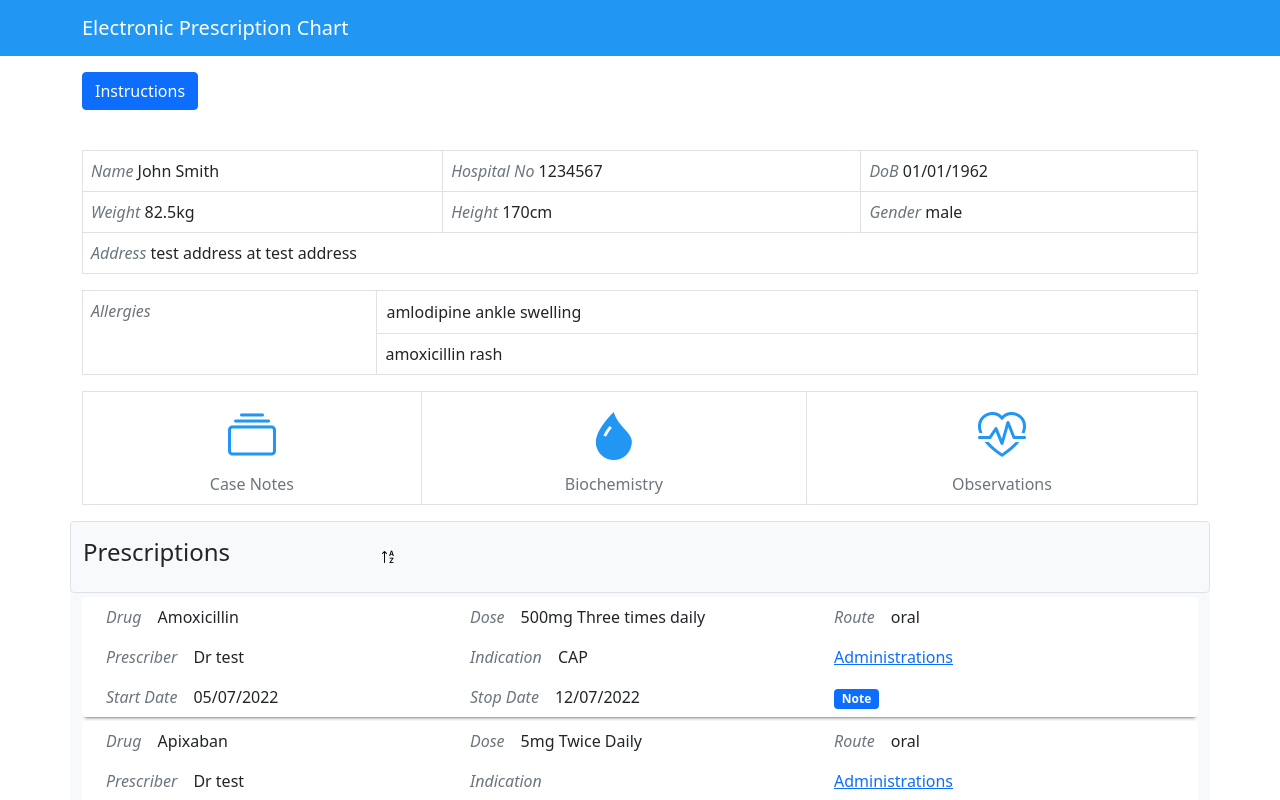
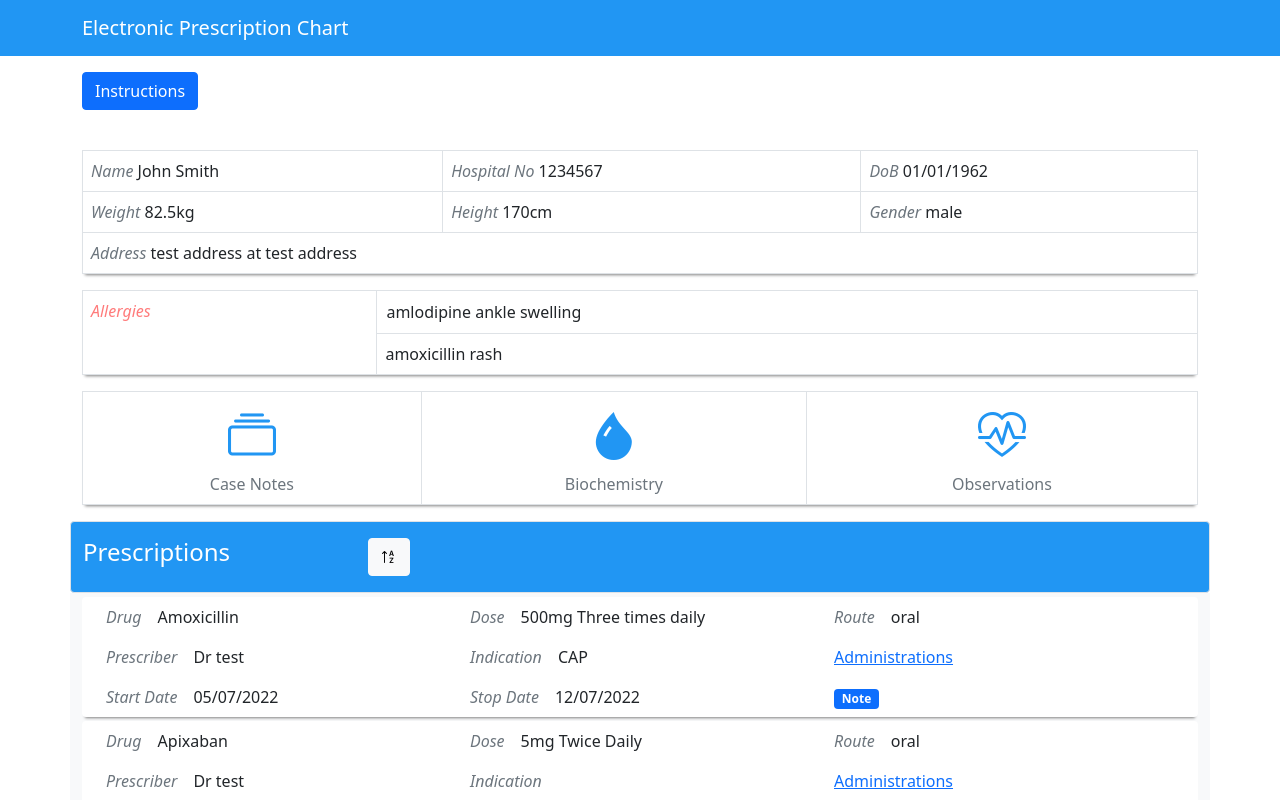
Before and after one commit to blogan19/case-studies-react, a React (Create React App) app: page / in a window 1280 px wide. Shown: the top 800 px of the page. Built offline with nearby package versions, Linux system fonts and the light colour scheme.

Commit message:
6th push tidy up

```diff
--- a/src/components/Patient_details.jsx
+++ b/src/components/Patient_details.jsx
@@ -6,8 +6,8 @@ import Allergies from './allergies';
 const PatientDetails = ({ patient, allergies }) => {
   return (
     <>
-      <Container className="mt-3">
-        <Table bordered>
+      <Container className="mt-3 ">
+        <Table bordered className='container-shadow '>
           <tbody>
             <tr>
               <td>
--- a/src/components/allergies.jsx
+++ b/src/components/allergies.jsx
@@ -15,11 +15,11 @@ function Allergies(props) {
   return (
     <>
       <Container className="mt-3">
-        <Table bordered>
+        <Table bordered className='container-shadow'>
           <tbody>
             <tr>
               <td rowspan={rowList.length}>
-                <i className="text-muted">Allergies</i>
+                <i className="allergy-text">Allergies</i>
               </td>
               <td colspan={2} >{rowList[0]}</td>
             </tr>
--- a/src/components/patient_records/Case_notes.jsx
+++ b/src/components/patient_records/Case_notes.jsx
@@ -32,6 +32,7 @@ function CaseNotes(props) {
     <>
       <td onClick={handleClick}>
         <Icon logo="bi bi-collection" title_text="Case Notes"/>
+
       </td>
 
       <Offcanvas show={show} onHide={handleClose} style={{ width: '100%' }}>
--- a/src/components/patient_records/Patient_record_icon.jsx
+++ b/src/components/patient_records/Patient_record_icon.jsx
@@ -1,4 +1,4 @@
-import React, { useState } from 'react';
+import React from 'react';
 
 function Icon(props) {
   let classes =  `${props.logo} icon-style`
--- a/src/components/patient_records/Patient_records_container.jsx
+++ b/src/components/patient_records/Patient_records_container.jsx
@@ -10,7 +10,7 @@ function PatientRecordsContainer(props) {
   return (
     <>
       <Container>
-        <Table bordered className="center text-center">
+        <Table bordered className="text-center container-shadow ">
           <tbody>
             <tr>
               <CaseNotes case_notes={props.case_notes} />
--- a/src/components/prescriptions/Prescription.jsx
+++ b/src/components/prescriptions/Prescription.jsx
@@ -22,7 +22,7 @@ const Prescriptions = (props) => {
     <>
       <div className="prescriptions">
         <Container className="prescription-tools">
-          <Row className="border bg-light mt-3 py-3 rounded">
+          <Row className="border blue-back text-white mt-3 py-3 rounded">
             <Col sm={3}>
               <h4>Prescriptions </h4>
             </Col>
--- a/src/components/prescriptions/Prescriptions.jsx
+++ b/src/components/prescriptions/Prescriptions.jsx
@@ -1,6 +1,5 @@
 import React from 'react';
 import Tooltip from 'react-bootstrap/Tooltip';
-import Button from 'react-bootstrap/Button';
 import Badge from 'react-bootstrap/Badge';
 import OverlayTrigger from 'react-bootstrap/OverlayTrigger';
 import Container from 'react-bootstrap/Container';
@@ -25,7 +24,7 @@ const Prescription = ({
   index,
 }) => {
   return (
-    <Container className="bg-white mt-1 rounded prescription-container">
+    <Container className="bg-white mt-1 rounded container-shadow ">
       <Row>
         <Col xs={4} className="py-2">
           <i className="text-muted">Drug</i>
@@ -73,7 +72,7 @@ const Prescription = ({
             placement="bottom"
           >
             <Badge
-              variant="info"
+              className='blue-back'
               style={{ visibility: note != '' ? 'visible' : 'hidden' }}
             >
               Note
--- a/src/style.css
+++ b/src/style.css
@@ -1,23 +1,19 @@
 table td:hover {
   background-color: #f5f5f5;
-}
-.observations-icons-red {
-  color: #dd0000 !important;
-}
-.case-notes-color{
-  color: #F8d775
 }
 .blue-back{
   background-color: #2196f3;
 }
-.prescription-container {
+.container-shadow {
   -webkit-box-shadow: 0 4px 3px -3px grey;
     -moz-box-shadow: 0 4px 3px -3px grey;
       box-shadow: 0 4px 3px -3px grey;
 }
-
 .icon-style{
   font-size: 3rem !important;
   color: #2196f3;
 
 }
+.allergy-text{
+  color: #ff7b7b;
+}
```
